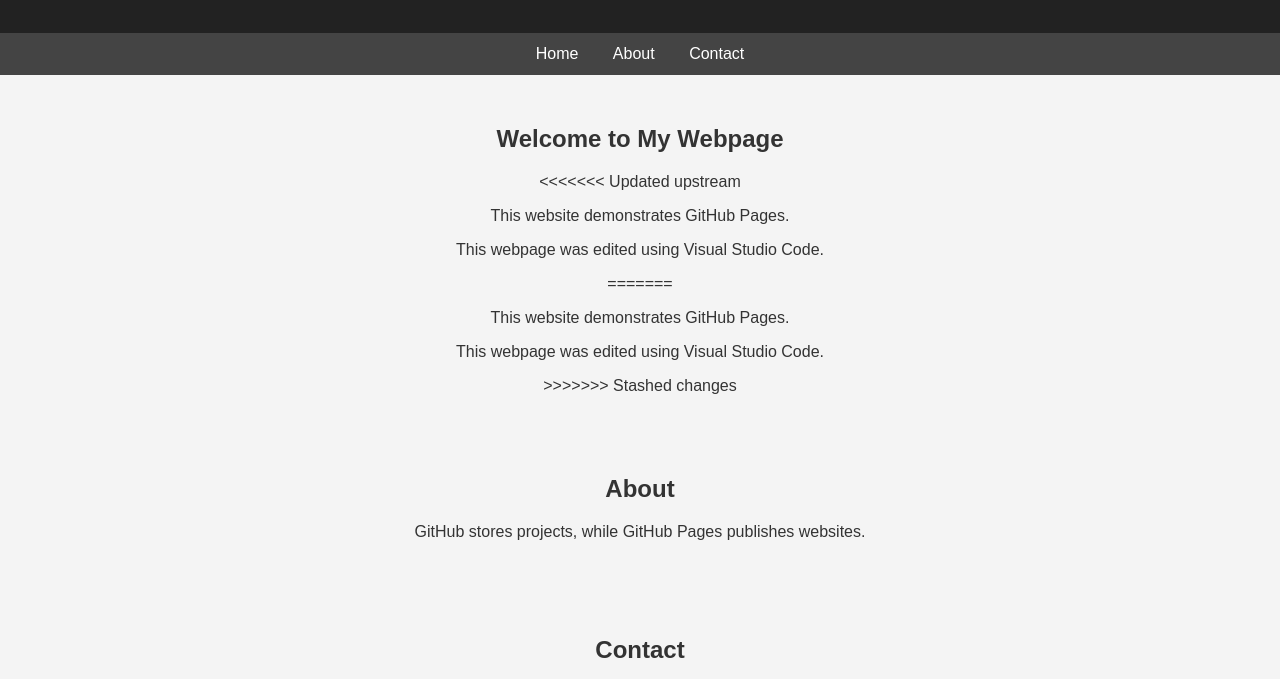
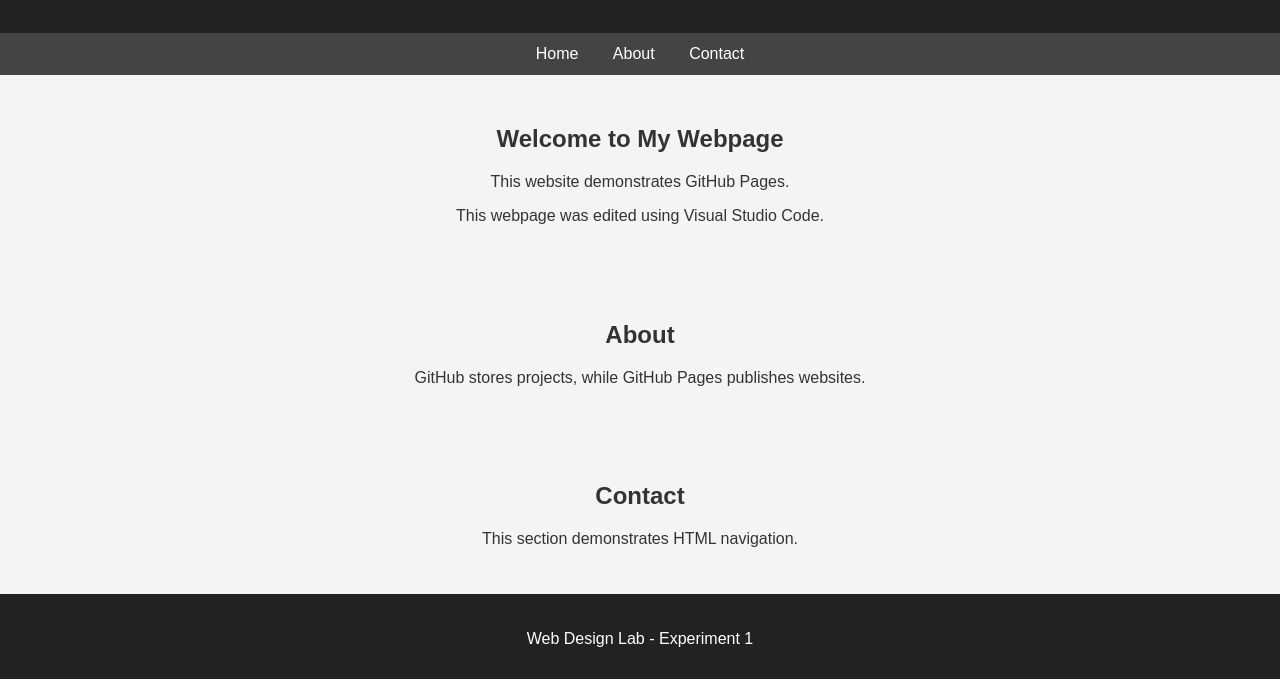
Before and after one commit to hinanarang/web-designing-lab, a plain HTML site: page index.html in a window 1280 px wide. Shown: the part 121-800 px from the top of the page. Drawn offline with Linux system fonts and the light colour scheme.

Commit message:
Fix merge conflict in index.html
Removed conflict markers from index.html and ensured proper HTML structure.

```diff
--- a/index.html
+++ b/index.html
@@ -47,13 +47,8 @@
 
     <section id="home">
         <h2>Welcome to My Webpage</h2>
-<<<<<<< Updated upstream
-        <p>This website demonstrates GitHub Pages.</p>
-        <p>This webpage was edited using Visual Studio Code.</p>
-=======
        <p>This website demonstrates GitHub Pages.</p>
        <p>This webpage was edited using Visual Studio Code.</p>
->>>>>>> Stashed changes
     </section>
 
     <section id="about">
```
